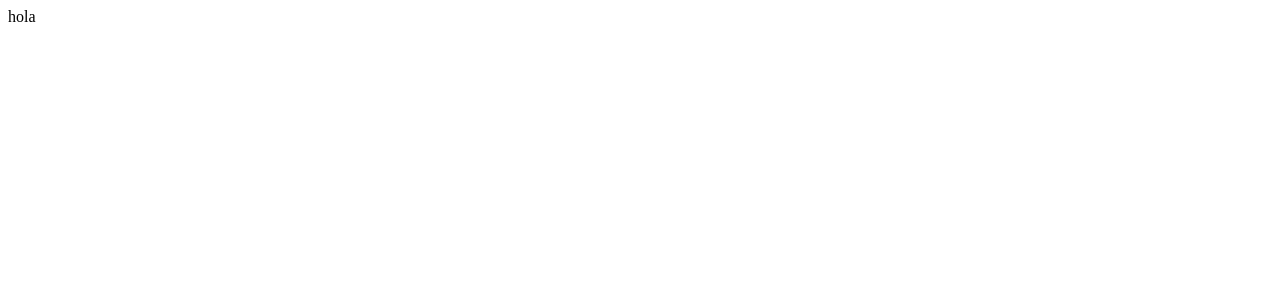
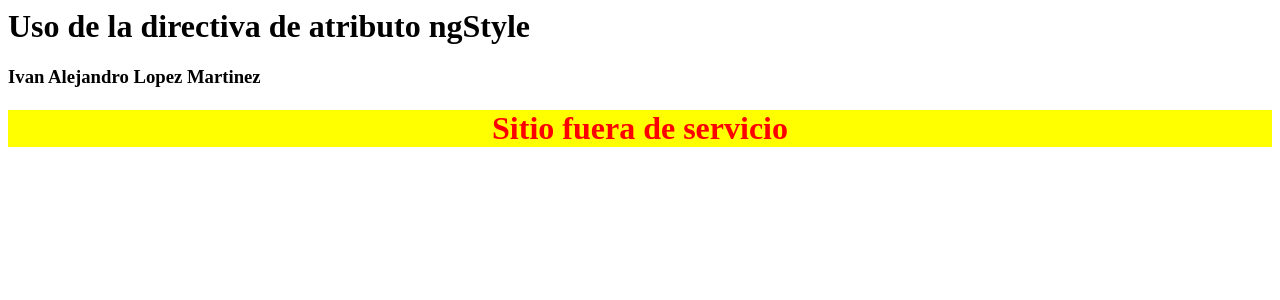
Before and after one commit to Shadow1900/Angular-13-IALM, an Angular app: page / in a window 1280 px wide. Shown: the top 300 px of the page. Built offline with nearby package versions, Linux system fonts and the light colour scheme.

Commit message:
1 file modified

```diff
--- a/src/app/app.component.html
+++ b/src/app/app.component.html
@@ -1 +1,12 @@
-hola
+<h1>Uso de la directiva de atributo ngStyle</h1>
+<h3>Ivan Alejandro Lopez Martinez</h3>
+
+<h1
+  [ngStyle]="{
+    color: 'red',
+    'background-color': '#ff0',
+    'text-align': 'center'
+  }"
+>
+  Sitio fuera de servicio
+</h1>
```
